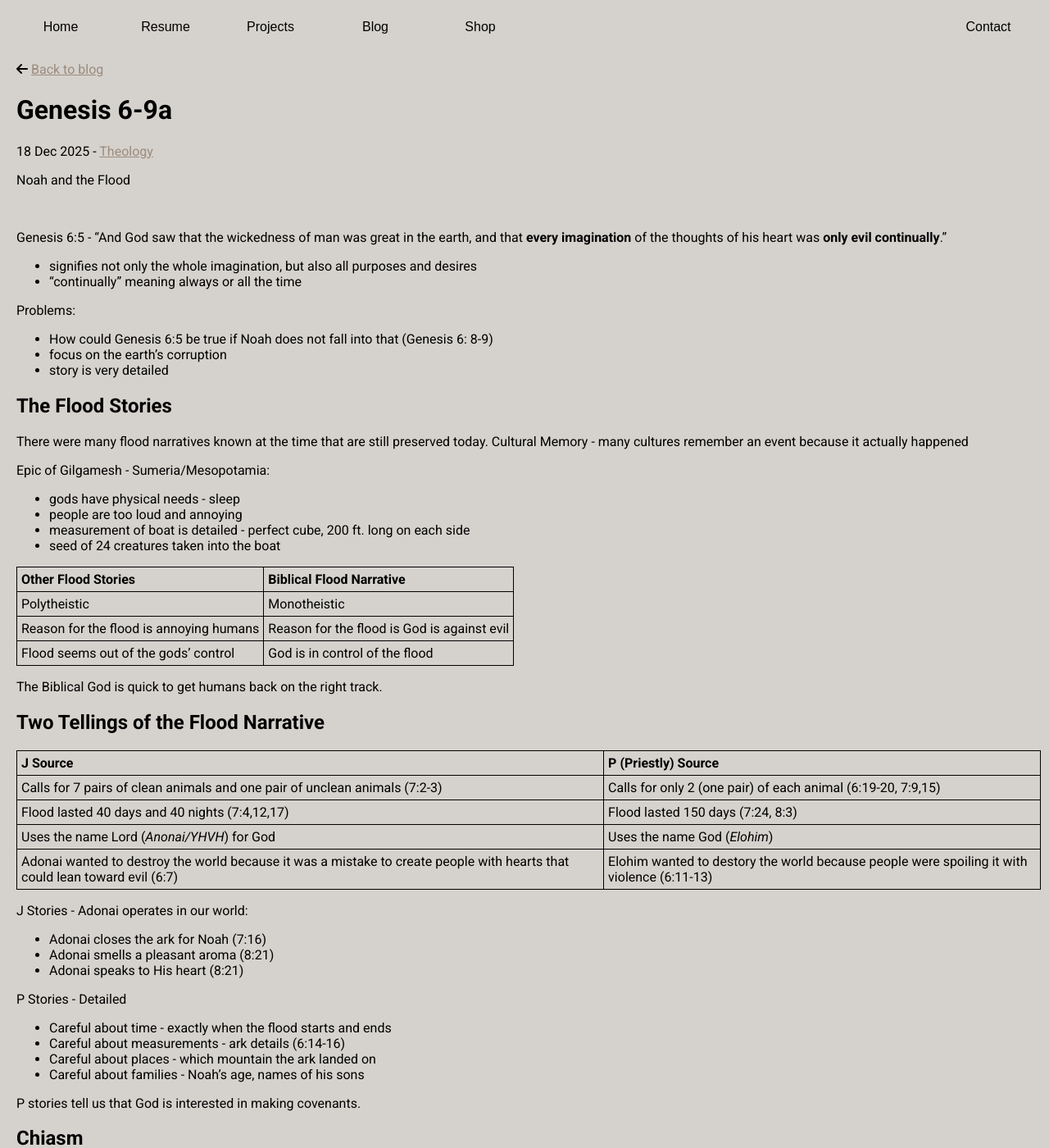
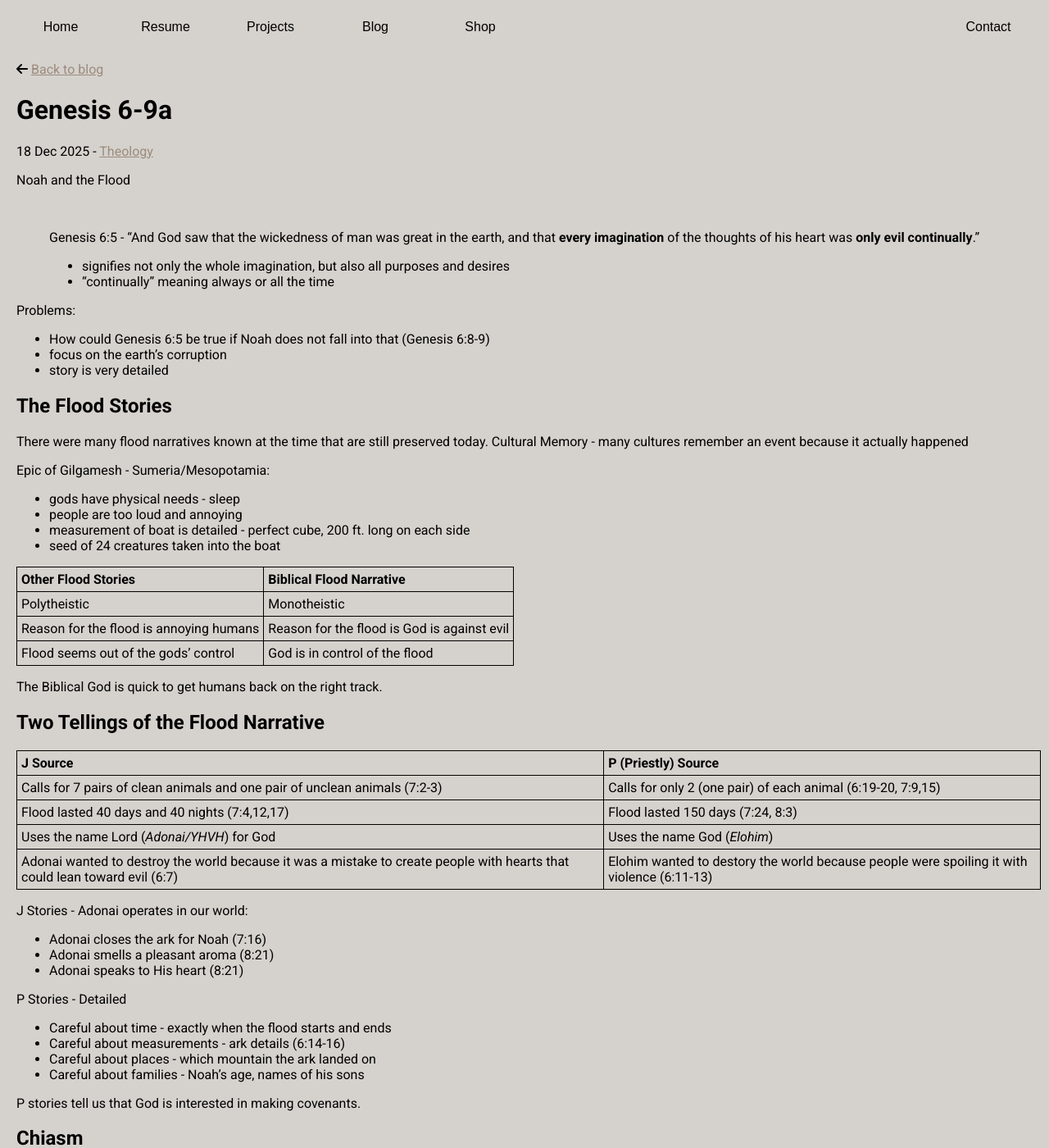
Before and after one commit to Francis-McKee/francis-mckee.github.io, a Jekyll site: the page built from _posts/theology/genesis/2025-12-18-genesis-6-9a.md, in a window 1280 px wide and 1400 px high. Shown: the whole window at 82% size. Built offline with Jekyll 4.4.1, drawn with Linux system fonts in a browser that asks for light colours; nearby versions of some CDN libraries; comment, search, counter and statistics services are not loaded; some of the changed text lies outside the part shown.

Commit message:
edited post formatting, fixed grammar mistakes

```diff
--- a/_posts/theology/genesis/2025-12-18-genesis-6-9a.md
+++ b/_posts/theology/genesis/2025-12-18-genesis-6-9a.md
@@ -10,12 +10,12 @@ Noah and the Flood
 
 <br>
 
-Genesis 6:5 - "And God saw that the wickedness of man was great in the earth, and that **every imagination** of the thoughts of his heart was **only evil continually**."
+> Genesis 6:5 - "And God saw that the wickedness of man was great in the earth, and that **every imagination** of the thoughts of his heart was **only evil continually**."
 * signifies not only the whole imagination, but also all purposes and desires
 * "continually" meaning always or all the time
 
 Problems:
-* How could Genesis 6:5 be true if Noah does not fall into that (Genesis 6: 8-9)
+* How could Genesis 6:5 be true if Noah does not fall into that (Genesis 6:8-9)
 * focus on the earth's corruption
 * story is very detailed
 
@@ -43,7 +43,7 @@ The Biblical God is quick to get humans back on the right track.
 | -------- | ------------------- |
 | Calls for 7 pairs of clean animals and one pair of unclean animals (7:2-3) | Calls for only 2 (one pair) of each animal (6:19-20, 7:9,15) |
 | Flood lasted 40 days and 40 nights (7:4,12,17) | Flood lasted 150 days (7:24, 8:3) |
-| Uses the name Lord (*Anonai/YHVH*) for God | Uses the name God (*Elohim*) |
+| Uses the name Lord (*Adonai/YHVH*) for God | Uses the name God (*Elohim*) |
 | Adonai wanted to destroy the world because it was a mistake to create people with hearts that could lean toward evil (6:7) | Elohim wanted to destory the world because people were spoiling it with violence (6:11-13) |
 
 J Stories - Adonai operates in our world:
@@ -73,8 +73,8 @@ P stories tell us that God is interested in making covenants.
 Middle:
 > Genesis 8:1 - "And **God remembered** Noah, and every living thing, and all the cattle that was with him in the ark: and God made a **wind** to pass over the earth, and the waters assuaged."
 
-wind = *ruach* - breath, the Spirit of God. The same word *ruach* is found in Genesis 1:2
-The Flood story corresponds to the Creation story.
+wind = *ruach* - breath, the Spirit of God. The same word *ruach* is found in Genesis 1:2. The Flood story corresponds to the Creation story.
+
 In Genesis 8:17 there is the same message given as in the first (P) story of creation (Genesis 1:28): "be fruitful, and multiply."
 
 Sabbath - Genesis 9:8-17
```
